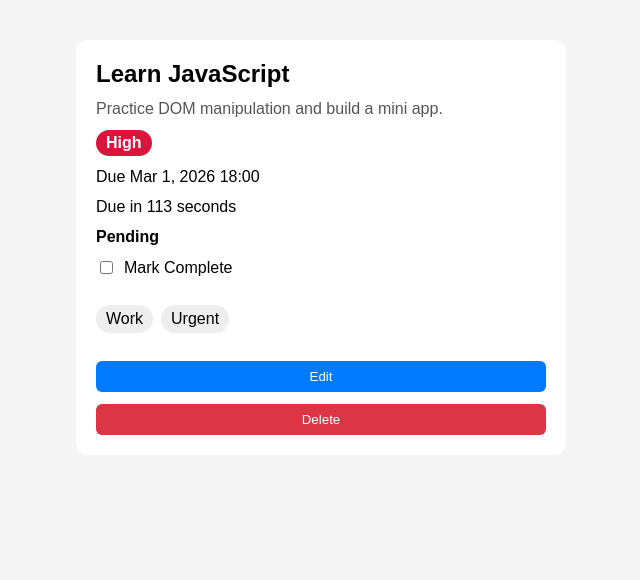
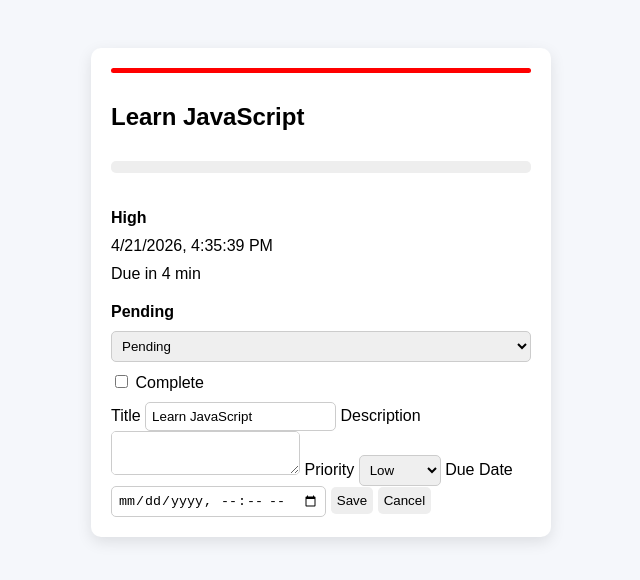
Before and after one commit to Loveth54/todo-card, a plain HTML site: page index.html in a window 1280 px wide. Both pictures are taken after a click on the button "Edit". Shown: the whole page, without its empty margins (319-959 px from the left). Drawn offline with Linux system fonts and the light colour scheme.

Commit message:
Add files via upload

```diff
--- a/index.html
+++ b/index.html
@@ -3,47 +3,76 @@
 <head>
   <meta charset="UTF-8" />
   <meta name="viewport" content="width=device-width, initial-scale=1.0"/>
-  <title>Todo Card</title>
+  <title>Advanced Todo Card</title>
   <link rel="stylesheet" href="style.css">
 </head>
 
 <body>
 
 <article data-testid="test-todo-card">
+  <div data-testid="test-todo-priority-indicator" class="priority high"></div>
+  <h2 data-testid="test-todo-title">Learn JavaScript</h2>
+  <button
+    data-testid="test-todo-expand-toggle"
+    aria-expanded="false"
+    aria-controls="desc">
+  </button>
+  <div id="desc" data-testid="test-todo-collapsible-section">
+    <p data-testid="test-todo-description">
 
-  <h2 data-testid="test-todo-title">Learn JavaScript</h2>
+    </p>
+  </div>
 
-  <p data-testid="test-todo-description">
-    Practice DOM manipulation and build a mini app.
-  </p>
 
   <strong data-testid="test-todo-priority">High</strong>
 
-  <time data-testid="test-todo-due-date">
-    Due Mar 1, 2026 18:00
-  </time>
 
-  <span data-testid="test-todo-time-remaining"></span>
+  <time data-testid="test-todo-due-date"></time>
+
+  <span data-testid="test-todo-time-remaining" aria-live="polite"></span>
+  <span data-testid="test-todo-overdue-indicator"></span>
 
   <strong data-testid="test-todo-status">Pending</strong>
 
+  <select data-testid="test-todo-status-control">
+    <option>Pending</option>
+    <option>In Progress</option>
+    <option>Done</option>
+  </select>
+
   <label>
     <input type="checkbox" data-testid="test-todo-complete-toggle">
-    Mark Complete
+    Complete
   </label>
 
-  <ul data-testid="test-todo-tags" role="list">
-    <li data-testid="test-todo-tag-work">Work</li>
-    <li data-testid="test-todo-tag-urgent">Urgent</li>
-  </ul>
+  <button data-testid="test-todo-edit-button">Edit</button>
+  <button data-testid="test-todo-delete-button">Delete</button>
 
-  <button data-testid="test-todo-edit-button">Edit</button>
+  <div data-testid="test-todo-edit-form" class="hidden">
 
-  <button data-testid="test-todo-delete-button">Delete</button>
+    <label for="titleInput">Title</label>
+    <input id="titleInput" data-testid="test-todo-edit-title-input">
+
+    <label for="descInput">Description</label>
+    <textarea id="descInput" data-testid="test-todo-edit-description-input"></textarea>
+
+    <label for="prioritySelect">Priority</label>
+    <select id="prioritySelect" data-testid="test-todo-edit-priority-select">
+      <option>Low</option>
+      <option>Medium</option>
+      <option>High</option>
+    </select>
+
+    <label for="dueInput">Due Date</label>
+    <input type="datetime-local" id="dueInput" data-testid="test-todo-edit-due-date-input">
+
+    <button data-testid="test-todo-save-button">Save</button>
+    <button data-testid="test-todo-cancel-button">Cancel</button>
+
+  </div>
 
 </article>
 
 <script src="script.js"></script>
-
 </body>
 </html>
--- a/script.js
+++ b/script.js
@@ -1,44 +1,135 @@
+const title = document.querySelector('[data-testid="test-todo-title"]');
+const desc = document.querySelector('[data-testid="test-todo-description"]');
+const status = document.querySelector('[data-testid="test-todo-status"]');
 const checkbox = document.querySelector('[data-testid="test-todo-complete-toggle"]');
-const title = document.querySelector('[data-testid="test-todo-title"]');
-const status = document.querySelector('[data-testid="test-todo-status"]');
-const timeRemaining = document.querySelector('[data-testid="test-todo-time-remaining"]');
+const statusControl = document.querySelector('[data-testid="test-todo-status-control"]');
 
-const dueDate = new Date(Date.now() + 2 * 60 * 1000);
+const timeText = document.querySelector('[data-testid="test-todo-time-remaining"]');
+const overdue = document.querySelector('[data-testid="test-todo-overdue-indicator"]');
+const dueDateEl = document.querySelector('[data-testid="test-todo-due-date"]');
 
-function updateTimeRemaining() {
-    const now = new Date();
-    const diff = dueDate - now;
+const editBtn = document.querySelector('[data-testid="test-todo-edit-button"]');
+const deleteBtn = document.querySelector('[data-testid="test-todo-delete-button"]');
+const form = document.querySelector('[data-testid="test-todo-edit-form"]');
 
-    if (diff <= 0) {
-        timeRemaining.textContent = "Overdue!";
-        return;
-    }
+const saveBtn = document.querySelector('[data-testid="test-todo-save-button"]');
+const cancelBtn = document.querySelector('[data-testid="test-todo-cancel-button"]');
 
-    const seconds = Math.floor(diff / 1000);
-    timeRemaining.textContent = `Due in ${seconds} seconds`;
+const titleInput = document.querySelector('[data-testid="test-todo-edit-title-input"]');
+const descInput = document.querySelector('[data-testid="test-todo-edit-description-input"]');
+const prioritySelect = document.querySelector('[data-testid="test-todo-edit-priority-select"]');
+const dueInput = document.querySelector('[data-testid="test-todo-edit-due-date-input"]');
+
+const expandBtn = document.querySelector('[data-testid="test-todo-expand-toggle"]');
+const collapsible = document.querySelector('[data-testid="test-todo-collapsible-section"]');
+const indicator = document.querySelector('[data-testid="test-todo-priority-indicator"]');
+
+let dueDate = new Date(Date.now() + 5 * 60 * 1000);
+let timer;
+
+dueDateEl.textContent = dueDate.toLocaleString();
+
+
+function updateTime() {
+  if (status.textContent === "Done") return;
+
+  const diff = dueDate - new Date();
+
+  if (diff <= 0) {
+    timeText.textContent = "Overdue";
+    overdue.textContent = "⚠ Overdue";
+    overdue.style.color = "red";
+    return;
+  }
+
+  const seconds = Math.floor(diff / 1000);
+
+  if (seconds < 60) {
+    timeText.textContent = `Due in ${seconds} sec`;
+  } else if (seconds < 3600) {
+    const minutes = Math.floor(seconds / 60);
+    timeText.textContent = `Due in ${minutes} min`;
+  } else {
+    const hours = Math.floor(seconds / 3600);
+    timeText.textContent = `Due in ${hours} hr`;
+  }
 }
 
-updateTimeRemaining();
-let timer = setInterval(updateTimeRemaining, 1000);
+function startTimer() {
+  clearInterval(timer);
+  timer = setInterval(updateTime, 1000);
+}
+
+startTimer();
+
+
+function setStatus(value) {
+  status.textContent = value;
+  statusControl.value = value;
+
+  if (value === "Done") {
+    checkbox.checked = true;
+    title.classList.add("done");
+    clearInterval(timer);
+    timeText.textContent = "Completed";
+  } else {
+    checkbox.checked = false;
+    title.classList.remove("done");
+    startTimer();
+  }
+}
 
 checkbox.addEventListener("change", () => {
-    if (checkbox.checked) {
-        title.style.textDecoration = "line-through";
-        status.textContent = "Done";
-
-        clearInterval(timer);
-        timeRemaining.textContent = "Task Completed";
-    } else {
-        title.style.textDecoration = "none";
-        status.textContent = "Pending";
-
-        updateTimeRemaining();
-        timer = setInterval(updateTimeRemaining, 1000);
-    }
+  setStatus(checkbox.checked ? "Done" : "Pending");
 });
 
-document.querySelector('[data-testid="test-todo-edit-button"]')
-  .addEventListener("click", () => alert("Edit clicked"));
+statusControl.addEventListener("change", () => {
+  setStatus(statusControl.value);
+});
 
-document.querySelector('[data-testid="test-todo-delete-button"]')
-  .addEventListener("click", () => alert("Delete clicked"));
+
+editBtn.onclick = () => {
+  form.classList.remove("hidden");
+  editBtn.style.display = "none";
+  deleteBtn.style.display = "none";
+
+  titleInput.value = title.textContent;
+  descInput.value = desc.textContent;
+};
+
+cancelBtn.onclick = () => {
+  form.classList.add("hidden");
+  editBtn.style.display = "inline-block";
+  deleteBtn.style.display = "inline-block";
+};
+
+saveBtn.onclick = () => {
+  title.textContent = titleInput.value;
+  desc.textContent = descInput.value;
+
+  const selectedPriority = prioritySelect.value;
+
+
+  document.querySelector('[data-testid="test-todo-priority"]').textContent = selectedPriority;
+
+
+  indicator.className = `priority ${selectedPriority.toLowerCase()}`;
+
+  dueDate = new Date(dueInput.value);
+
+  form.classList.add("hidden");
+  editBtn.style.display = "inline-block";
+  deleteBtn.style.display = "inline-block";
+
+  startTimer();
+};
+
+
+
+expandBtn.onclick = () => {
+const expanded = collapsible.classList.toggle("expanded");
+expandBtn.textContent = expanded ? "Collapse" : "Expand";
+};
+
+
+deleteBtn.onclick = () => alert("Delete clicked");
--- a/style.css
+++ b/style.css
@@ -1,69 +1,68 @@
 body {
   font-family: Arial, sans-serif;
-  background: #f5f5f5;
+  background: #f5f7fb;
+  display: flex;
+  justify-content: center;
+  padding: 40px;
 }
 
 article {
-  max-width: 450px;
-  margin: 40px auto;
+  background: white;
   padding: 20px;
-  background: white;
-  border-radius: 12px;
+  max-width: 420px;
+  width: 100%;
+  border-radius: 10px;
+  box-shadow: 0 5px 15px rgba(0,0,0,0.1);
   display: flex;
   flex-direction: column;
-  gap: 12px;
+  gap: 10px;
 }
 
-h2 {
-  margin: 0;
+
+.priority {
+  height: 5px;
+  border-radius: 4px;
 }
 
-p {
-  margin: 0;
-  color: #555;
+.priority.low { background: green; }
+.priority.medium { background: orange; }
+.priority.high { background: red; }
+
+
+.hidden {
+  display: none;
 }
 
-strong[data-testid="test-todo-priority"] {
-  background: crimson;
-  color: white;
-  padding: 4px 10px;
-  border-radius: 20px;
-  width: fit-content;
+.done {
+  text-decoration: line-through;
+  opacity: 0.6;
 }
 
-ul {
-  list-style: none;
-  padding: 0;
-  display: flex;
-  gap: 8px;
-  flex-wrap: wrap;
+
+#desc {
+  max-height: 40px;
+  overflow: hidden;
 }
 
-li {
-  background: #eee;
-  padding: 5px 10px;
-  border-radius: 20px;
+.expanded {
+  max-height: none;
 }
 
-label {
-  display: flex;
-  gap: 8px;
-  align-items: center;
+
+button {
+  padding: 6px;
+  cursor: pointer;
+  border: none;
+  background: #eee;
+  border-radius: 5px;
 }
 
-button {
-  padding: 8px;
-  border: none;
-  cursor: pointer;
-  border-radius: 6px;
+button:hover {
+  background: #ddd;
 }
 
-button[data-testid="test-todo-edit-button"] {
-  background: #007bff;
-  color: white;
+input, textarea, select {
+  padding: 6px;
+  border-radius: 5px;
+  border: 1px solid #ccc;
 }
-
-button[data-testid="test-todo-delete-button"] {
-  background: #dc3545;
-  color: white;
-}
```
